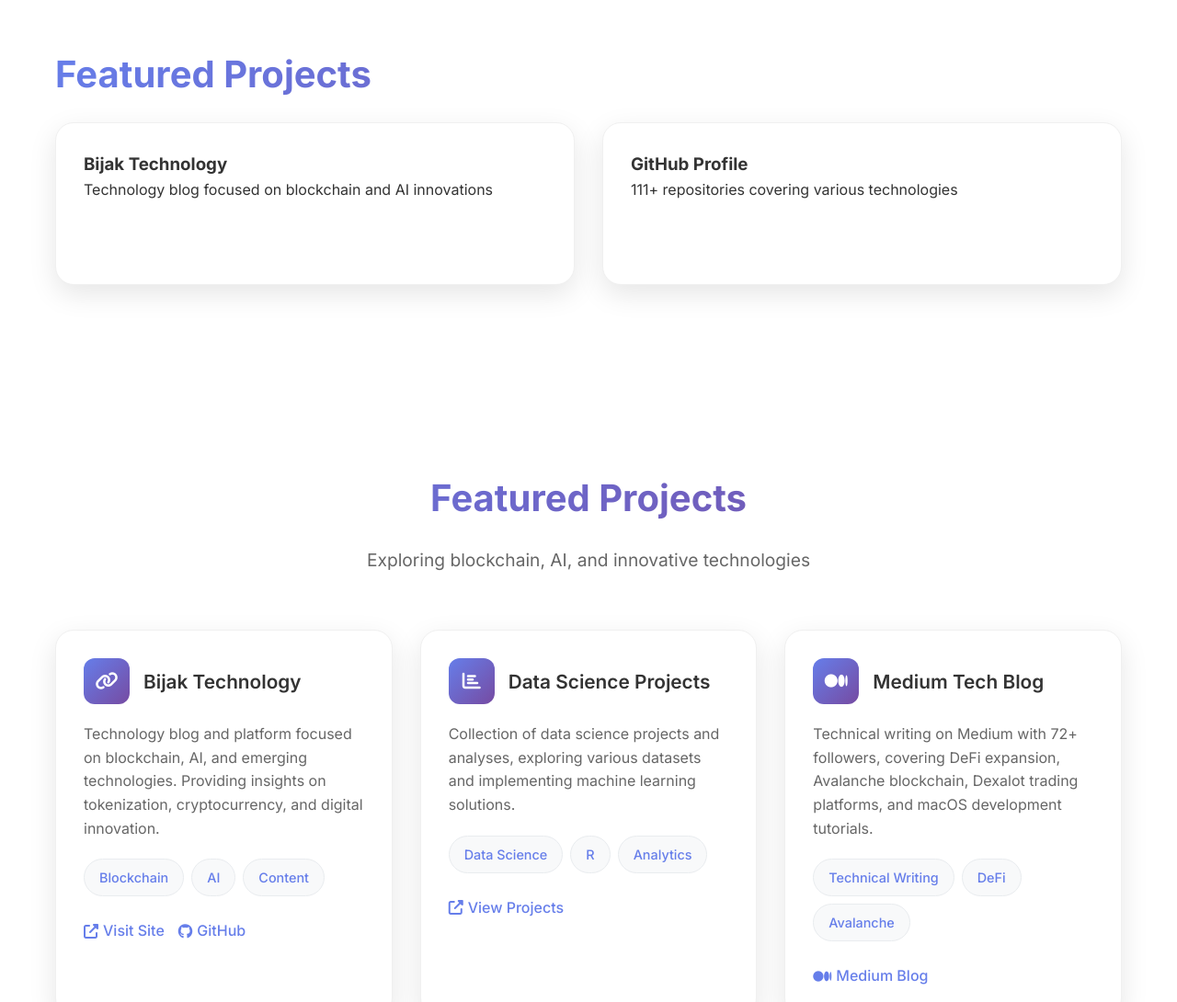
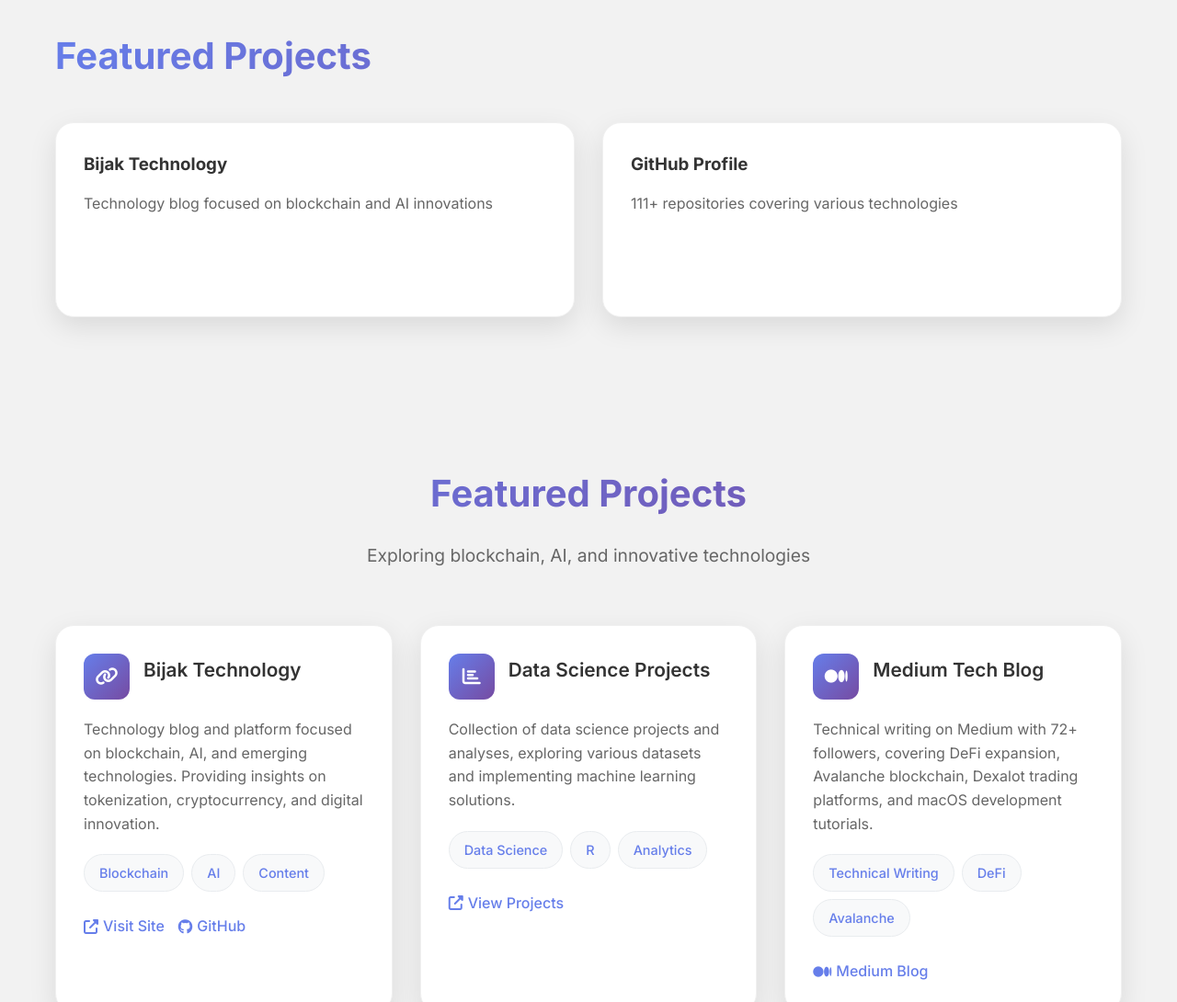
Before and after one commit to zetrosoft/personal-website, a plain HTML site: page index.html in a window 1280 px wide. Shown: the part 1680-2770 px from the top of the page at 92% size. Drawn offline with Linux system fonts and the light colour scheme.

Commit message:
Optimize project card animations and styles

```diff
--- a/script.js
+++ b/script.js
@@ -157,6 +157,30 @@
     });
 });
 
+// Projects Section Animation
+const projectCards = document.querySelectorAll('.project-card');
+
+projectCards.forEach(card => {
+    card.addEventListener('mouseenter', () => {
+        card.style.transform = 'translateY(-5px)';
+    });
+
+    card.addEventListener('mouseleave', () => {
+        card.style.transform = '';
+    });
+});
+
+// Smooth scroll to projects
+const projectsLink = document.querySelector('a[href="#projects"]');
+if (projectsLink) {
+    projectsLink.addEventListener('click', (e) => {
+        e.preventDefault();
+        document.querySelector('#projects').scrollIntoView({
+            behavior: 'smooth'
+        });
+    });
+}
+
 // Add hover effects to project cards
 document.querySelectorAll('.project-card').forEach(card => {
     card.addEventListener('mouseenter', function() {
--- a/styles.css
+++ b/styles.css
@@ -427,6 +427,41 @@
 }
 
 /* Projects Section */
+.projects {
+    padding: 80px 0;
+    background: rgba(0, 0, 0, 0.05);
+}
+
+.projects-grid {
+    display: grid;
+    grid-template-columns: repeat(auto-fill, minmax(300px, 1fr));
+    gap: 30px;
+    margin-top: 40px;
+}
+
+.project-card {
+    background: white;
+    border-radius: 10px;
+    padding: 30px;
+    box-shadow: 0 5px 15px rgba(0, 0, 0, 0.1);
+    transition: transform 0.3s ease, box-shadow 0.3s ease;
+}
+
+.project-card:hover {
+    transform: translateY(-5px);
+    box-shadow: 0 10px 25px rgba(0, 0, 0, 0.15);
+}
+
+.project-card h3 {
+    color: #333;
+    margin-bottom: 15px;
+}
+
+.project-card p {
+    color: #666;
+    margin-bottom: 20px;
+}
+
 .projects-grid {
     display: grid;
     grid-template-columns: repeat(auto-fit, minmax(350px, 1fr));
```
